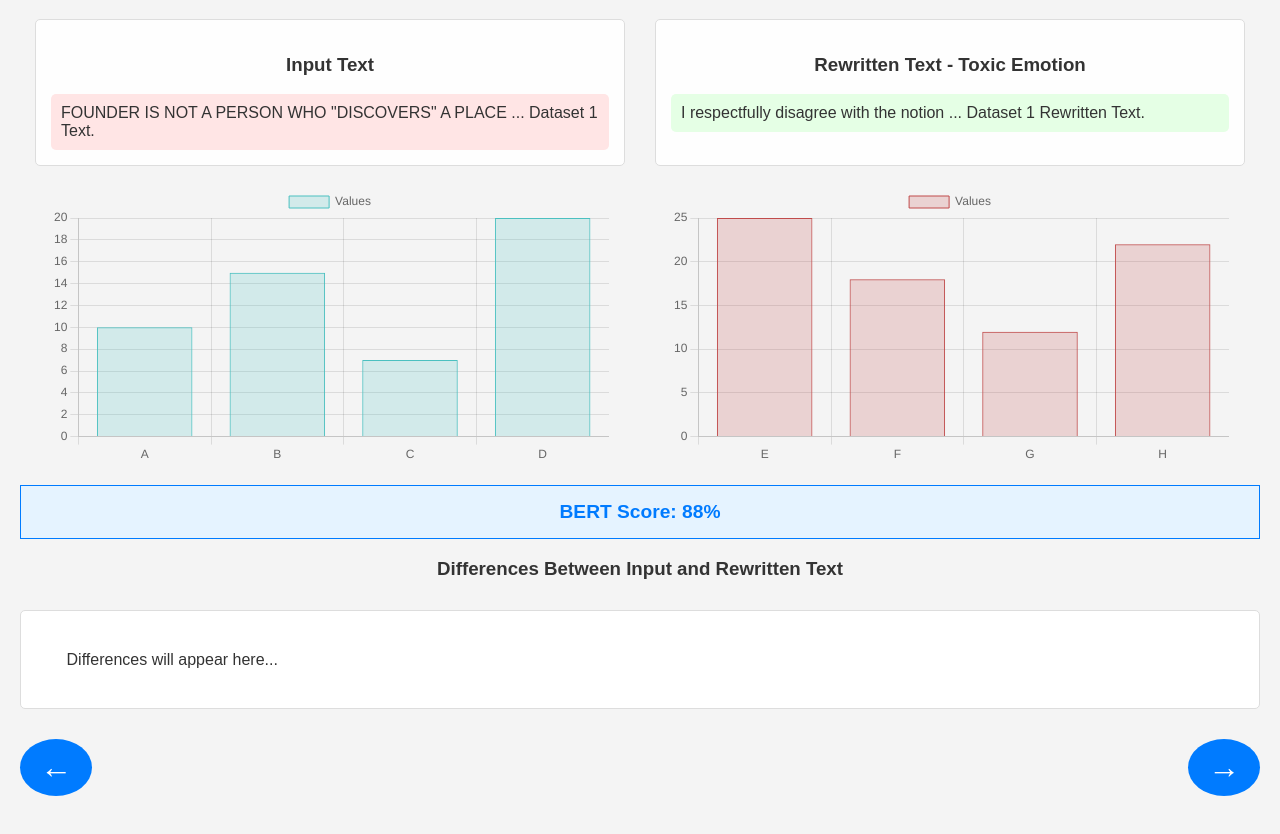
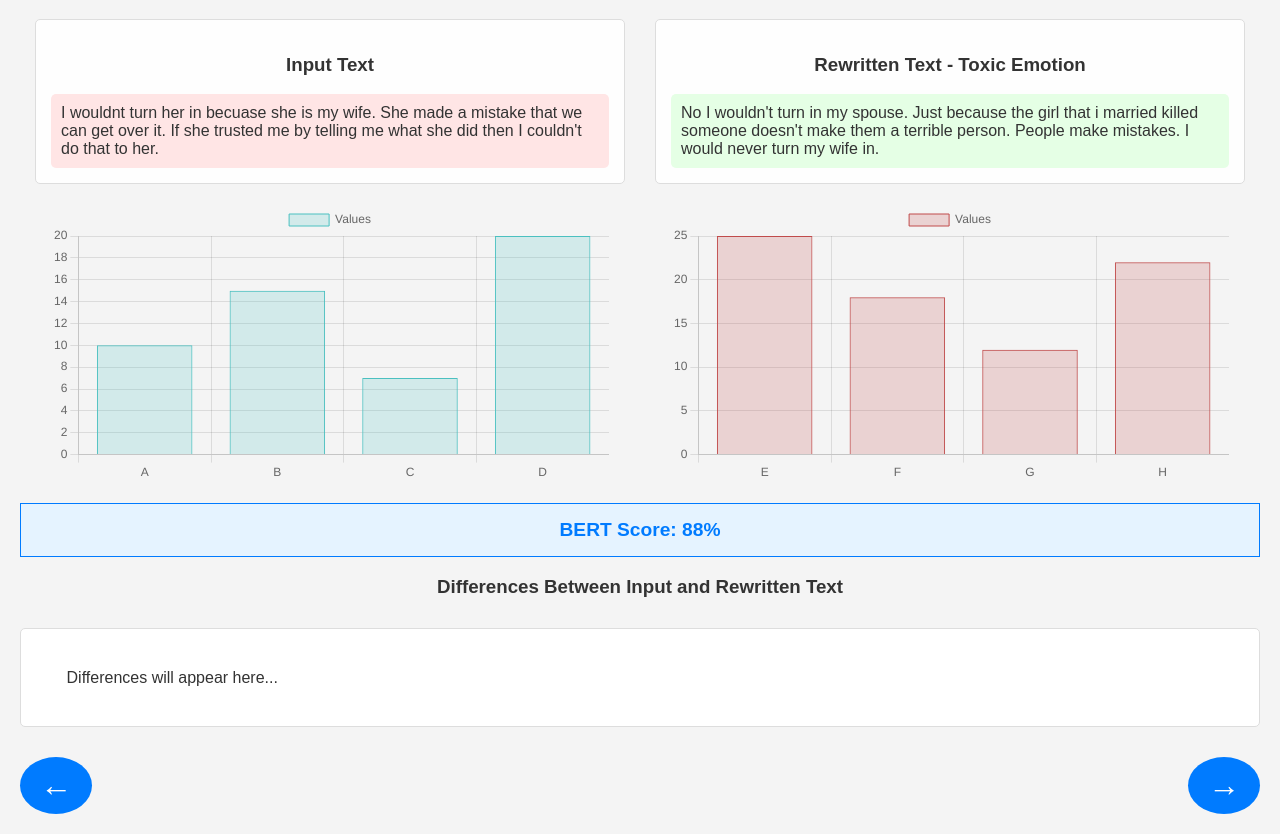
Before and after one commit to shilinjosline/G3_RewritingText, a plain HTML site: page index.html in a window 1280 px wide. Shown: the part 81-915 px from the top of the page. Drawn offline with nearby package versions, Linux system fonts and the light colour scheme.

Commit message:
Update index.html

```diff
--- a/index.html
+++ b/index.html
@@ -97,17 +97,16 @@
     <div class="content">
         <div class="text-section">
             <h3>Input Text</h3>
-            <div class="input-text" id="inputText">
-                FOUNDER IS NOT A PERSON WHO "DISCOVERS" A PLACE ...
-                (Your input text here)
+            <div class="input-text" id="inputText">I wouldnt turn her in becuase she is my wife. She made a mistake that we can get over it.
+                If she trusted me by telling me what she did then I couldn't do that to her.
             </div>
         </div>
 
         <div class="text-section">
             <h3>Rewritten Text - Toxic Emotion</h3>
-            <div class="rewritten-text" id="rewrittenText">
-                I respectfully disagree with the notion that a founder is ...
-                (Your rewritten text here)
+            <div class="rewritten-text" id="rewrittenText"> No I wouldn't turn in my spouse.
+                Just because the girl that i married killed someone doesn't make them a terrible person.
+                People make mistakes. I would never turn my wife in.
             </div>
         </div>
     </div>
@@ -140,8 +139,8 @@
         const datasets = [
             {
                 topic: "Topic: William Farquhar and Singapore",
-                inputText: "FOUNDER IS NOT A PERSON WHO \"DISCOVERS\" A PLACE ... Dataset 1 Text.",
-                rewrittenText: "I respectfully disagree with the notion ... Dataset 1 Rewritten Text.",
+                inputText: "I wouldnt turn her in becuase she is my wife. She made a mistake that we can get over it. If she trusted me by telling me what she did then I couldn't do that to her.",
+                rewrittenText: "No I wouldn't turn in my spouse. Just because the girl that i married killed someone doesn't make them a terrible person. People make mistakes. I would never turn my wife in.",
                 bertScore: "BERT Score: 88%",
                 chart1Data: { labels: ["A", "B", "C", "D"], values: [10, 15, 7, 20] },
                 chart2Data: { labels: ["E", "F", "G", "H"], values: [25, 18, 12, 22] }
```
